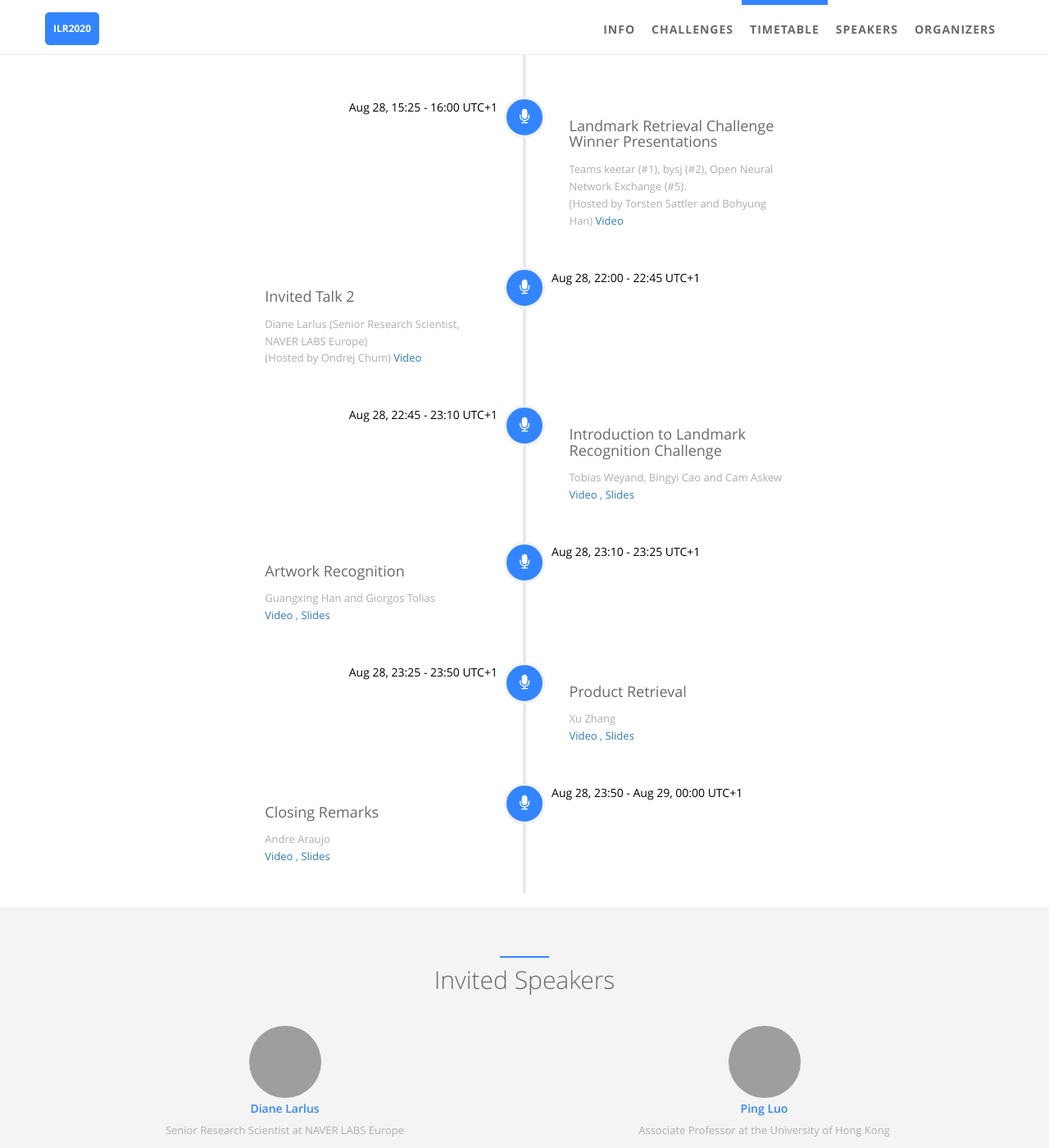
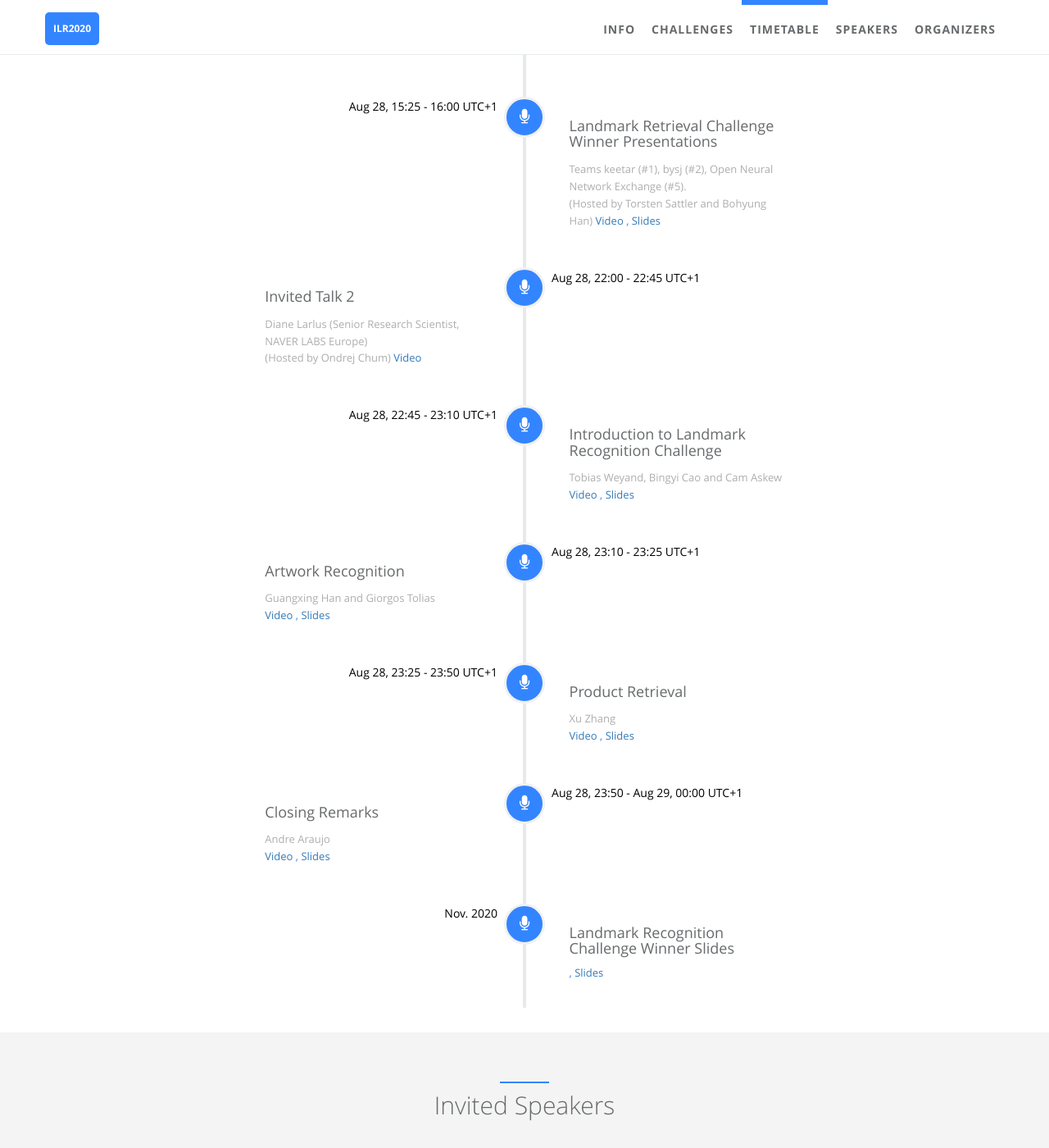
Before and after one commit to ilr-workshop/ECCVW2020, a Jekyll site: the page built from index.html, in a window 1280 px wide and 1400 px high, scrolled down 2063 px. Shown: the whole window at 82% size. Built offline with Jekyll 4.4.1, drawn with Linux system fonts in a browser that asks for light colours; grey boxes are pictures that could not be loaded.

Commit message:
Add winning team slides

```diff
--- a/_data/index/timetable.yml
+++ b/_data/index/timetable.yml
@@ -38,6 +38,7 @@
   desc:
     detail: Teams keetar (#1), bysj (#2), Open Neural Network Exchange (#5).
     video: https://www.youtube.com/watch?v=SGruUUe6nuk
+    slides: https://drive.google.com/file/d/1c_i5aeH8uOiuu1rmKmov3YmWlbmRPa78/view?usp=sharing
     host: Torsten Sattler and Bohyung Han
   date:
     detail: Aug 28, 15:25 - 16:00 UTC+1
@@ -96,3 +97,11 @@
   date:
     detail: Aug 28, 23:50 - Aug 29, 00:00 UTC+1
   icon: fa-microphone
+
+- name:
+    detail: Landmark Recognition Challenge Winner Slides
+  desc:
+    slides: https://drive.google.com/file/d/1KdchHhjz0A5ZofK8mWTy6jQPiS70KQlI/view?usp=sharing
+  date:
+    detail: Nov. 2020
+  icon: fa-microphone
```
